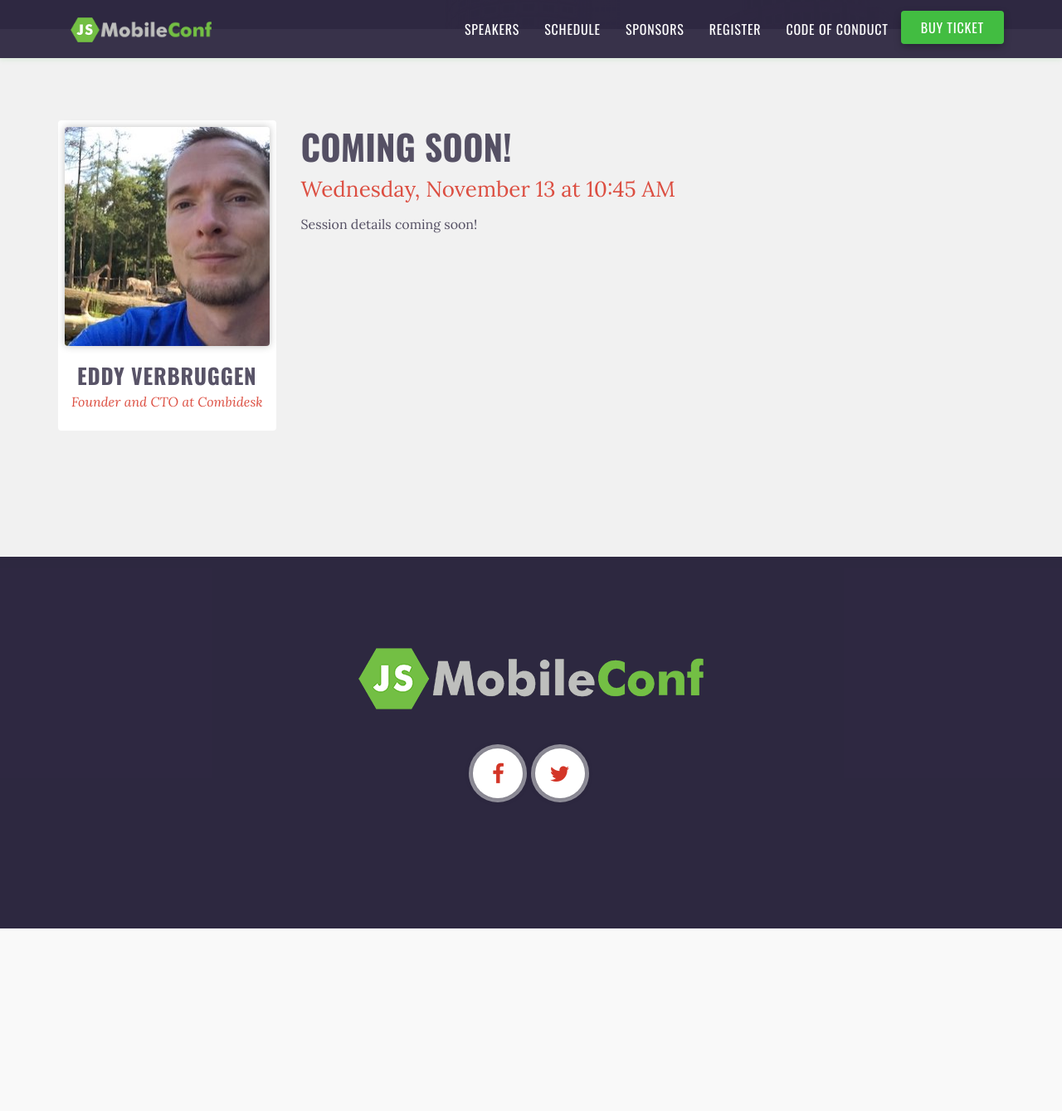
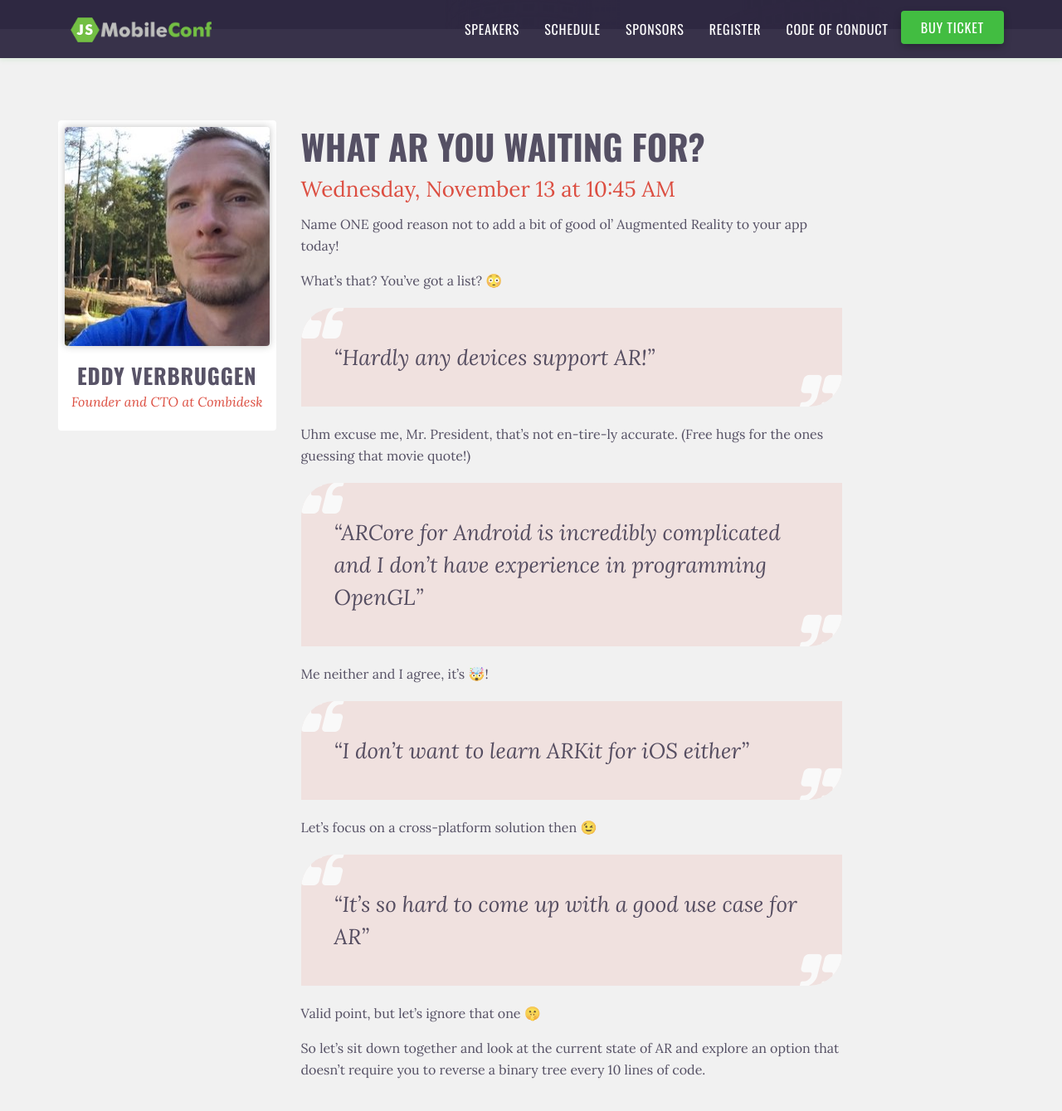
Before and after one commit to remotesynth/jsMobileConf, a Jekyll site: the page built from schedule/session-verbruggen.md, in a window 1280 px wide and 1400 px high, scrolled down 333 px. Shown: the top 1339 px of the window at 83% size. Built offline with Jekyll 4.4.1, drawn with Linux system fonts in a browser that asks for light colours; before the commit the page ends 1452 px from its top, so only the background shows below that; some of the changed text lies outside the part shown.

Commit message:
eddy's session

```diff
--- a/schedule/session-verbruggen.md
+++ b/schedule/session-verbruggen.md
@@ -5,9 +5,29 @@ day: 2
 track: 2
 start: '1045'
 starttime: '10:45 AM'
-title: 'Coming Soon!'
+title: 'What AR You Waiting For?'
 speaker-last-name: Verbruggen
-short-description: ''
+short-description: 'Let’s sit down together and look at the current state of augmented reality and explore an option that doesn’t require you to reverse a binary tree every 10 lines of code.'
 ---
 
-Session details coming soon!
+Name ONE good reason not to add a bit of good ol' Augmented Reality to your app today!
+
+What's that? You've got a list? 😳
+
+> "Hardly any devices support AR!"
+
+Uhm excuse me, Mr. President, that's not en-tire-ly accurate. (Free hugs for the ones guessing that movie quote!)
+
+> "ARCore for Android is incredibly complicated and I don't have experience in programming OpenGL"
+
+Me neither and I agree, it's 🤯!
+
+> "I don't want to learn ARKit for iOS either"
+
+Let's focus on a cross-platform solution then 😉
+
+> "It's so hard to come up with a good use case for AR"
+
+Valid point, but let's ignore that one 🤫
+
+So let's sit down together and look at the current state of AR and explore an option that doesn't require you to reverse a binary tree every 10 lines of code.
```
